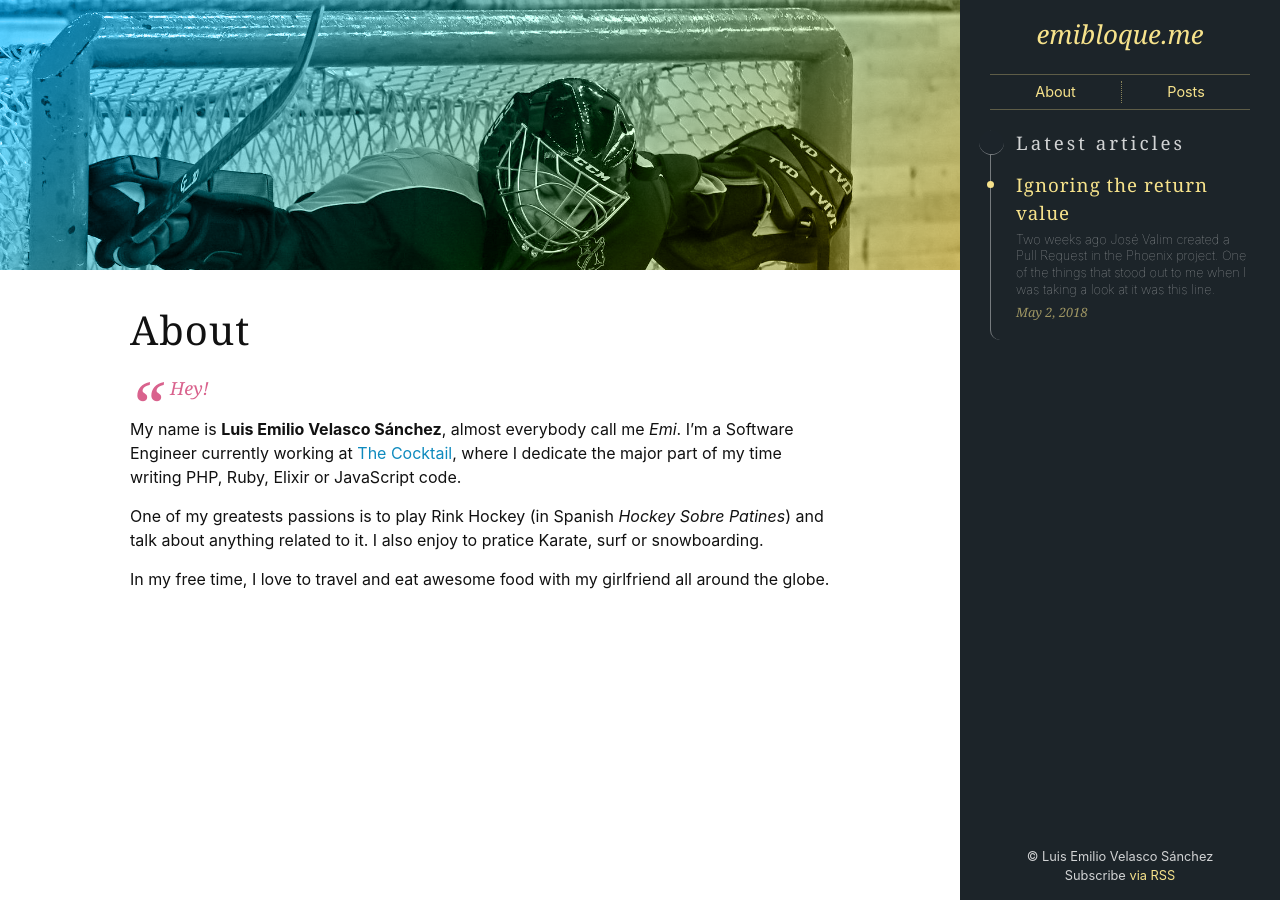
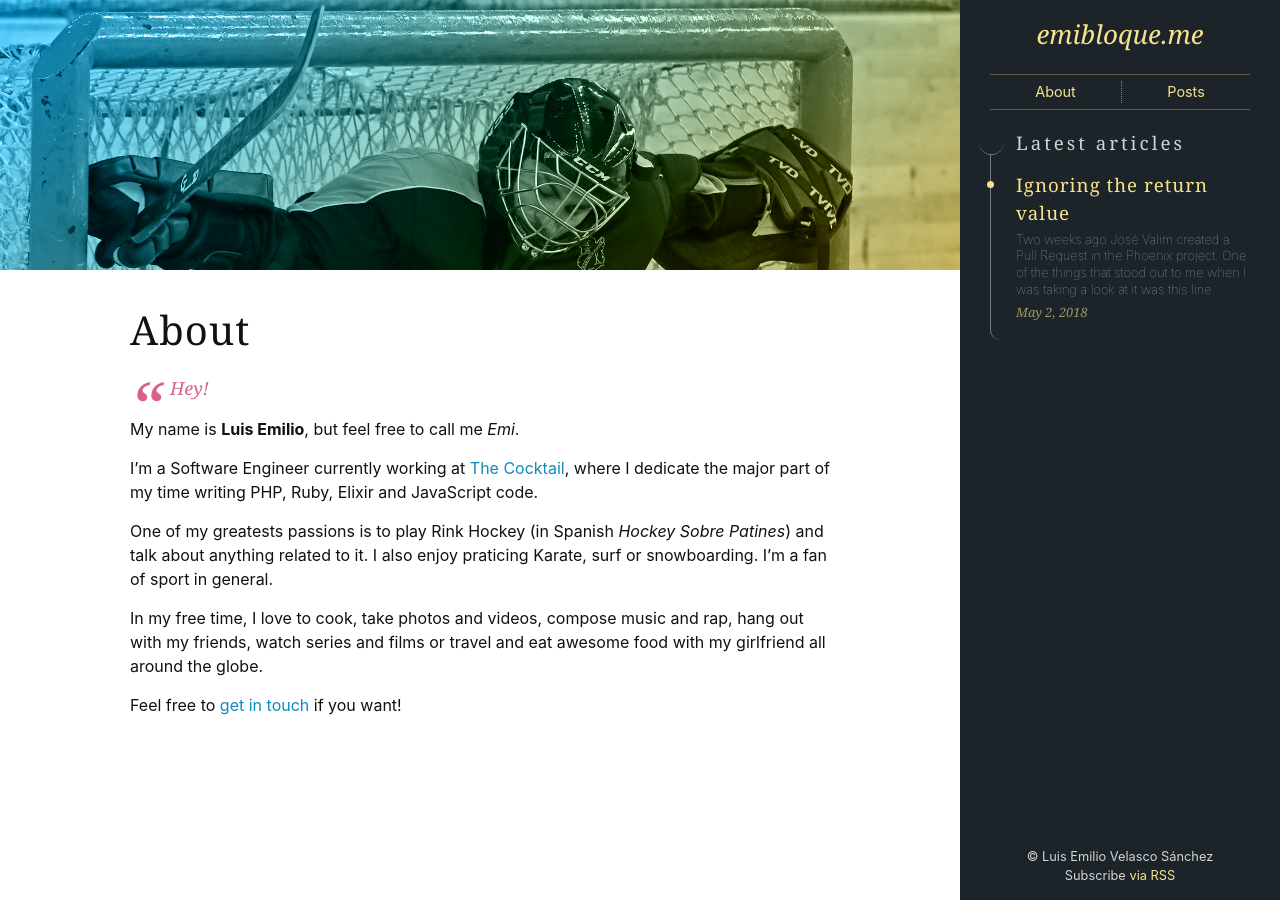
Before and after one commit to emibloque/emibloque, a Jekyll site: the page built from _pages/about.md, in a window 1280 px wide. Built offline with Jekyll 4.4.1, drawn with Linux system fonts in a browser that asks for light colours.

Commit message:
Update bio

```diff
--- a/_pages/about.md
+++ b/_pages/about.md
@@ -9,8 +9,12 @@ image_y_position: top
 
 > Hey!
 
-My name is **Luis Emilio Velasco Sánchez**, almost everybody call me _Emi_. I'm a Software Engineer currently working at [The Cocktail](https://the-cocktail.com/){:target="_blank"}, where I dedicate the major part of my time writing PHP, Ruby, Elixir or JavaScript code.
+My name is **Luis Emilio**, but feel free to call me _Emi_.
 
-One of my greatests passions is to play Rink Hockey (in Spanish _Hockey Sobre Patines_) and talk about anything related to it. I also enjoy to pratice Karate, surf or snowboarding.
+I'm a Software Engineer currently working at [The Cocktail](https://the-cocktail.com/){:target="_blank"}, where I dedicate the major part of my time writing PHP, Ruby, Elixir and JavaScript code.
 
-In my free time, I love to travel and eat awesome food with my girlfriend all around the globe.
+One of my greatests passions is to play Rink Hockey (in Spanish _Hockey Sobre Patines_) and talk about anything related to it. I also enjoy praticing Karate, surf or snowboarding. I'm a fan of sport in general.
+
+In my free time, I love to cook, take photos and videos, compose music and rap, hang out with my friends, watch series and films or travel and eat awesome food with my girlfriend all around the globe.
+
+Feel free to [get in touch](mailto:emibloque@gmail.com) if you want!
```
